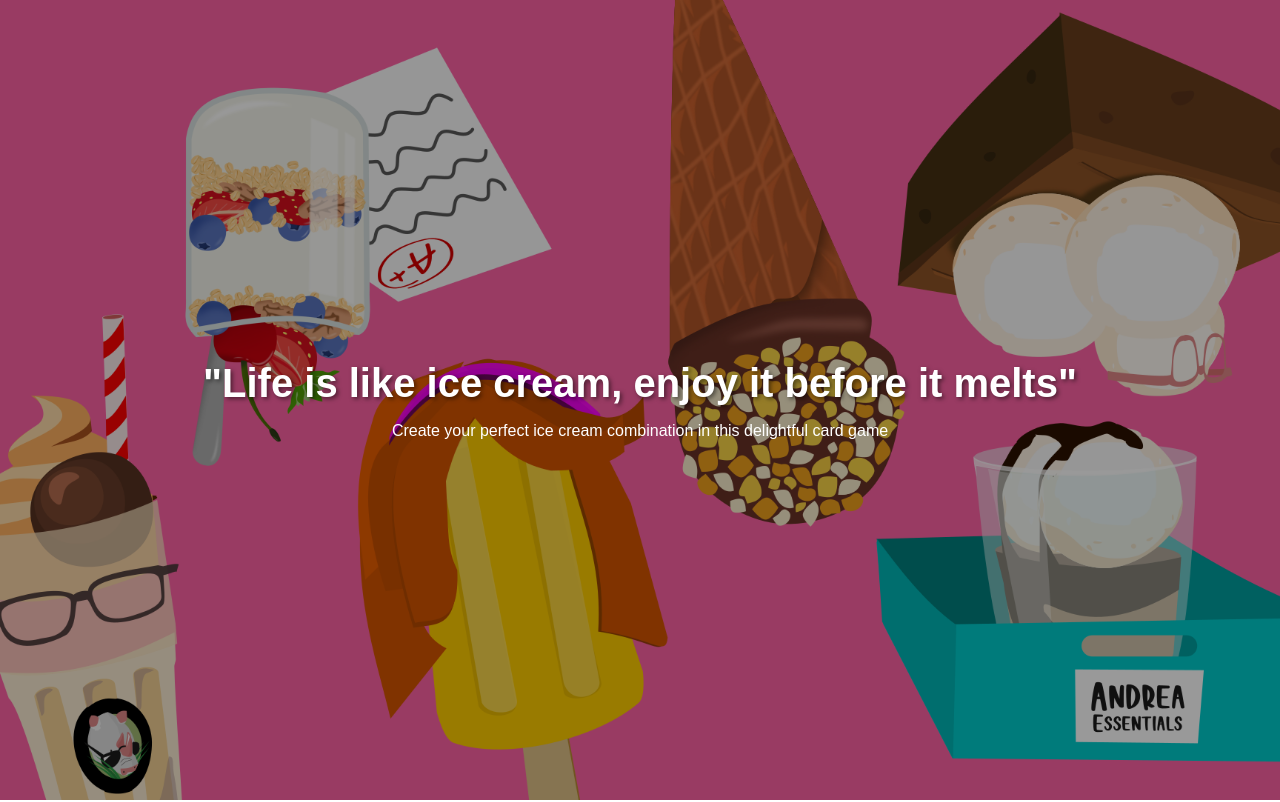
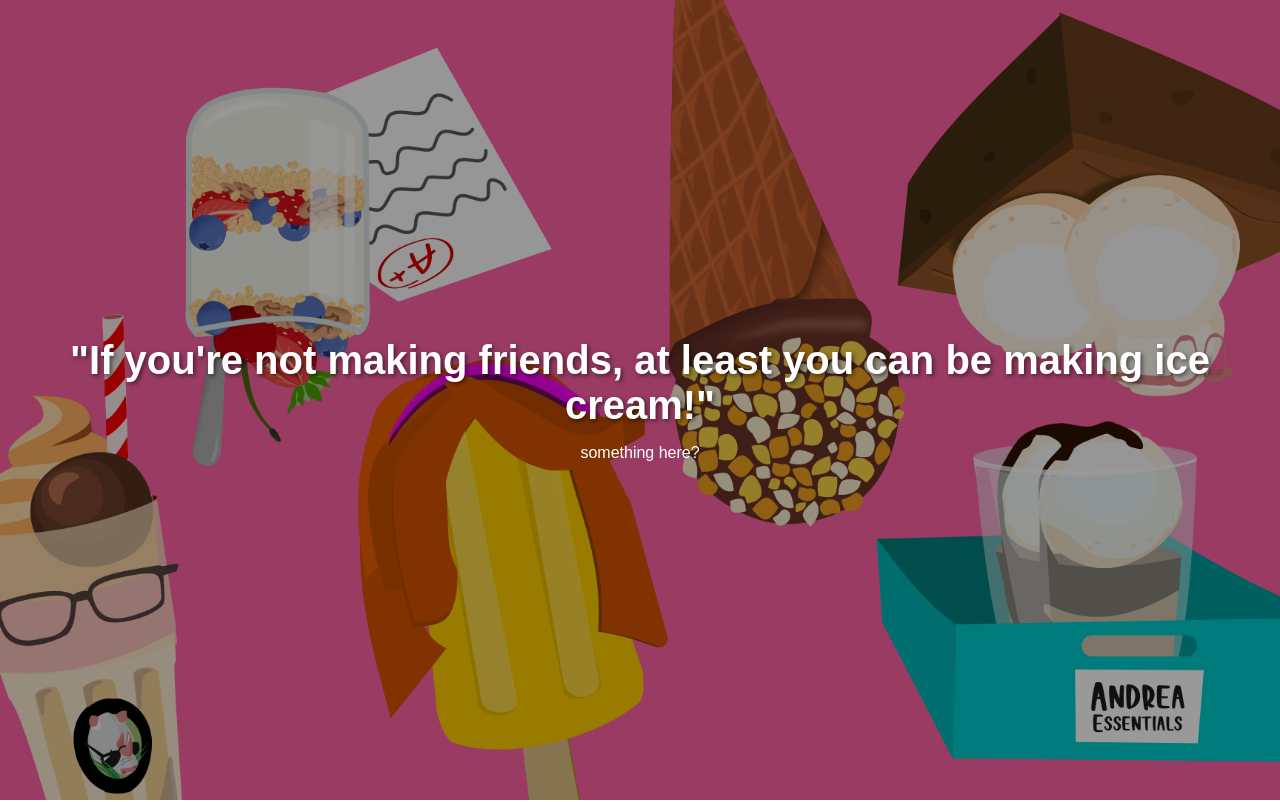
Before and after one commit to finlayhlannon/West-Van-Soft, a plain HTML site: page more.html in a window 1280 px wide. Shown: the top 802 px of the page. Drawn offline with nearby package versions, Linux system fonts and the light colour scheme.

Commit message:
Update more.html

```diff
--- a/more.html
+++ b/more.html
@@ -3,7 +3,7 @@
 <head>
     <meta charset="UTF-8">
     <meta name="viewport" content="width=device-width, initial-scale=1.0">
-    <title>West Van Soft - Ice Cream Card Game</title>
+    <title>West Van Soft</title>
     <link href="https://cdnjs.cloudflare.com/ajax/libs/aos/2.3.4/aos.css" rel="stylesheet">
     <style>
         :root {
@@ -224,8 +224,8 @@
 <body>
     <section class="hero">
         <div class="hero-content">
-            <h1 class="hero-quote">"Life is like ice cream, enjoy it before it melts"</h1>
-            <p>Create your perfect ice cream combination in this delightful card game</p>
+            <h1 class="hero-quote">"If you're not making friends, at least you can be making ice cream!"</h1>
+            <p>something here?</p>
         </div>
     </section>
 
```
